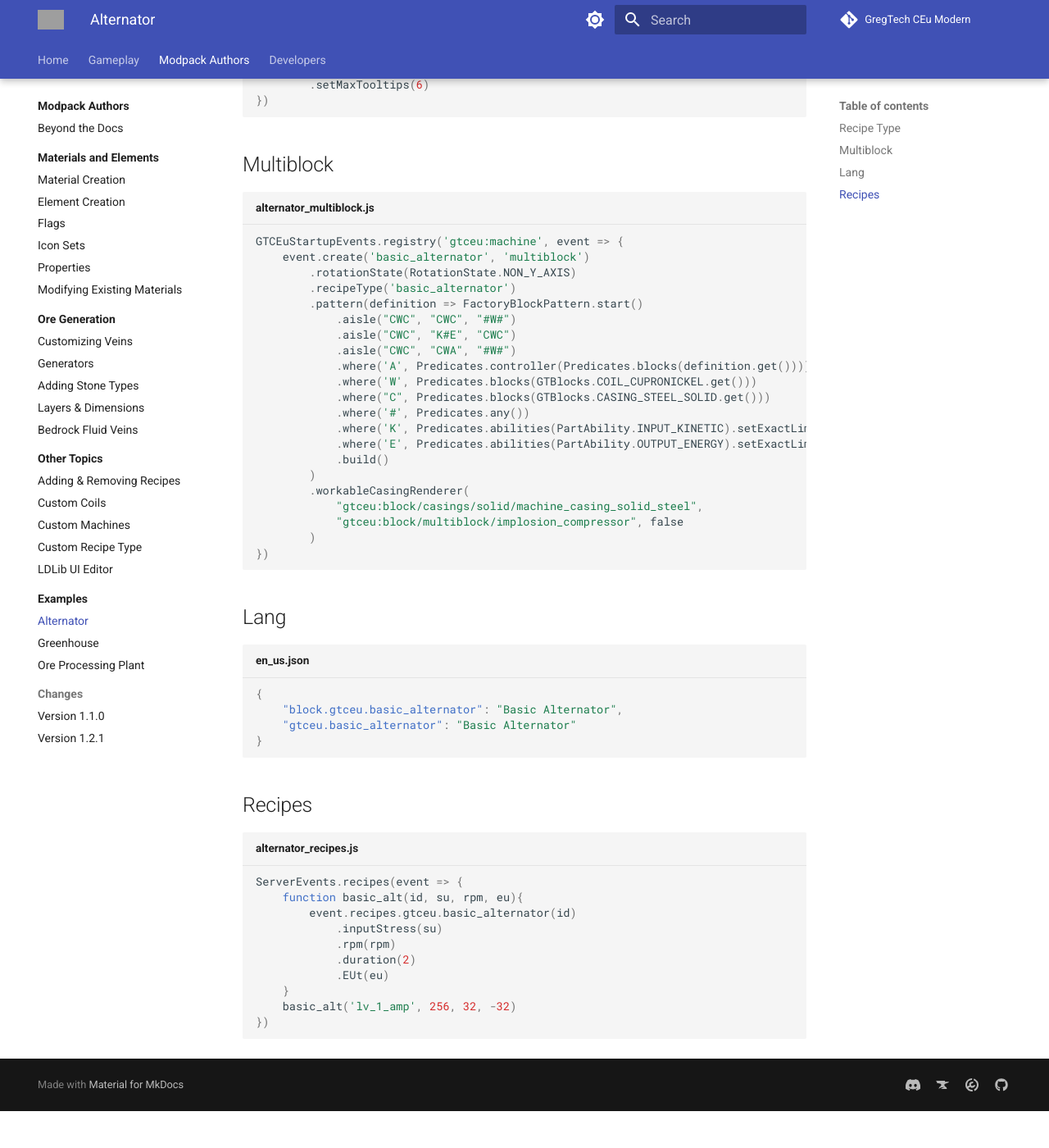
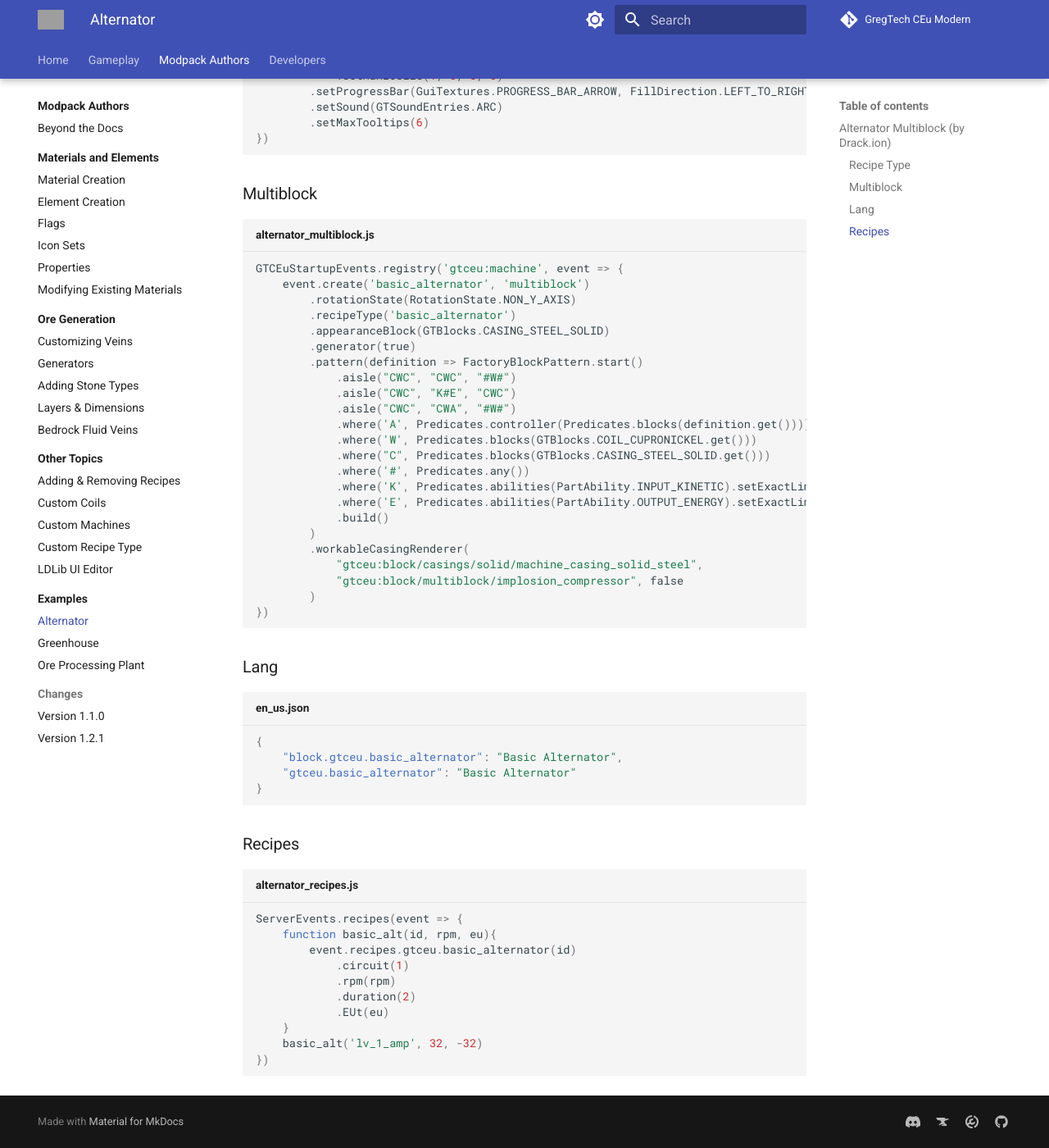
Before and after one commit to GregTechCEu/gtceu-modern-docs, an MkDocs documentation site: the page built from docs/Modpacks/Examples/Alternator.md, in a window 1280 px wide and 1400 px high, scrolled down 369 px. Shown: the whole window at 82% size. Built offline with MkDocs 1.6.1 and Material for MkDocs 9.7.7, drawn with Linux system fonts in a browser that asks for light colours; comment, search, counter and statistics services are not loaded; before the commit the page ends 1724 px from its top, so only the background shows below that; grey boxes are pictures that could not be loaded.

Commit message:
Updates to alternator.md (#30)
* Update Modifying-Existing-Materials.md

Added how to generate ores from existing materials. Fixed code-blocks. Added comments in the adding flags to existing materials section. And added a line of code to show that the element property modification works for other materials

* Update Modifying-Existing-Materials.md

Fixed broken comment and code block

* Update Alternator.md

Changes to the Alternator code to make it work right out of the box in current GT versions, and cleaned up markdown formatting errors

````diff
--- a/docs/Modpacks/Examples/Alternator.md
+++ b/docs/Modpacks/Examples/Alternator.md
@@ -3,52 +3,51 @@ title: "Alternator"
 ---
 
 
-# Alternator Multiblock (by Drack.ion)
+## Alternator Multiblock (by Drack.ion)
 
-
-## Recipe Type
+### Recipe Type
 
 ```js title="alternator_recipe_type.js"
 GTCEuStartupEvents.registry('gtceu:recipe_type', event => {
-	event.create('basic_alternator')
-		.category('multiblock')
-		.setEUIO('out')
-        	.setMaxIOSize(0, 0, 0, 0)
-		.setProgressBar(GuiTextures.PROGRESS_BAR_ARROW, FillDirection.LEFT_TO_RIGHT)
-		.setSound(GTSoundEntries.ARC)
-		.setMaxTooltips(6)
+    event.create('basic_alternator')
+        .category('multiblock')
+        .setEUIO('out')
+            .setMaxIOSize(1, 0, 0, 0)
+        .setProgressBar(GuiTextures.PROGRESS_BAR_ARROW, FillDirection.LEFT_TO_RIGHT)
+        .setSound(GTSoundEntries.ARC)
+        .setMaxTooltips(6)
 })
 ```
 
-
-## Multiblock
+### Multiblock
 
 ```js title="alternator_multiblock.js"
 GTCEuStartupEvents.registry('gtceu:machine', event => {
-	event.create('basic_alternator', 'multiblock')
-		.rotationState(RotationState.NON_Y_AXIS)
-		.recipeType('basic_alternator')
-		.pattern(definition => FactoryBlockPattern.start()
-			.aisle("CWC", "CWC", "#W#")
-			.aisle("CWC", "K#E", "CWC")
-			.aisle("CWC", "CWA", "#W#")
-			.where('A', Predicates.controller(Predicates.blocks(definition.get())))
-			.where('W', Predicates.blocks(GTBlocks.COIL_CUPRONICKEL.get()))
-			.where("C", Predicates.blocks(GTBlocks.CASING_STEEL_SOLID.get()))
-			.where('#', Predicates.any())
-			.where('K', Predicates.abilities(PartAbility.INPUT_KINETIC).setExactLimit(1))
-			.where('E', Predicates.abilities(PartAbility.OUTPUT_ENERGY).setExactLimit(1))
-			.build()
-		)
-		.workableCasingRenderer(
-			"gtceu:block/casings/solid/machine_casing_solid_steel",
-			"gtceu:block/multiblock/implosion_compressor", false
-		)
+    event.create('basic_alternator', 'multiblock')
+        .rotationState(RotationState.NON_Y_AXIS)
+        .recipeType('basic_alternator')
+        .appearanceBlock(GTBlocks.CASING_STEEL_SOLID)
+        .generator(true)
+        .pattern(definition => FactoryBlockPattern.start()
+            .aisle("CWC", "CWC", "#W#")
+            .aisle("CWC", "K#E", "CWC")
+            .aisle("CWC", "CWA", "#W#")
+            .where('A', Predicates.controller(Predicates.blocks(definition.get())))
+            .where('W', Predicates.blocks(GTBlocks.COIL_CUPRONICKEL.get()))
+            .where("C", Predicates.blocks(GTBlocks.CASING_STEEL_SOLID.get()))
+            .where('#', Predicates.any())
+            .where('K', Predicates.abilities(PartAbility.INPUT_KINETIC).setExactLimit(1))
+            .where('E', Predicates.abilities(PartAbility.OUTPUT_ENERGY).setExactLimit(1))
+            .build()
+        )
+        .workableCasingRenderer(
+            "gtceu:block/casings/solid/machine_casing_solid_steel",
+            "gtceu:block/multiblock/implosion_compressor", false
+        )
 })
 ```
 
-
-## Lang
+### Lang
 
 ```json title="en_us.json"
 {
@@ -57,18 +56,17 @@ GTCEuStartupEvents.registry('gtceu:machine', event => {
 }
 ```
 
-
-## Recipes
+### Recipes
 
 ```js title="alternator_recipes.js"
 ServerEvents.recipes(event => {
-	function basic_alt(id, su, rpm, eu){
-		event.recipes.gtceu.basic_alternator(id)
-			.inputStress(su)
-			.rpm(rpm)
-			.duration(2)
-			.EUt(eu)
-	}
-	basic_alt('lv_1_amp', 256, 32, -32)
+    function basic_alt(id, rpm, eu){
+        event.recipes.gtceu.basic_alternator(id)
+            .circuit(1)
+            .rpm(rpm)
+            .duration(2)
+            .EUt(eu)
+    }
+    basic_alt('lv_1_amp', 32, -32)
 })
 ```
````
